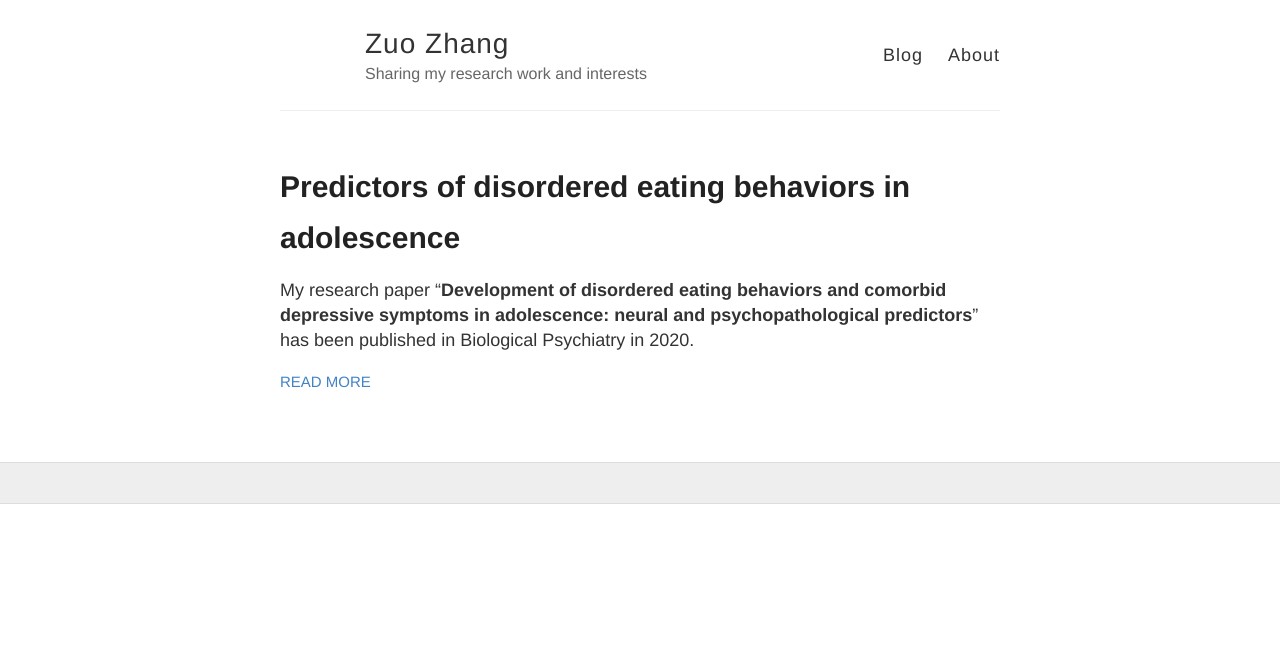
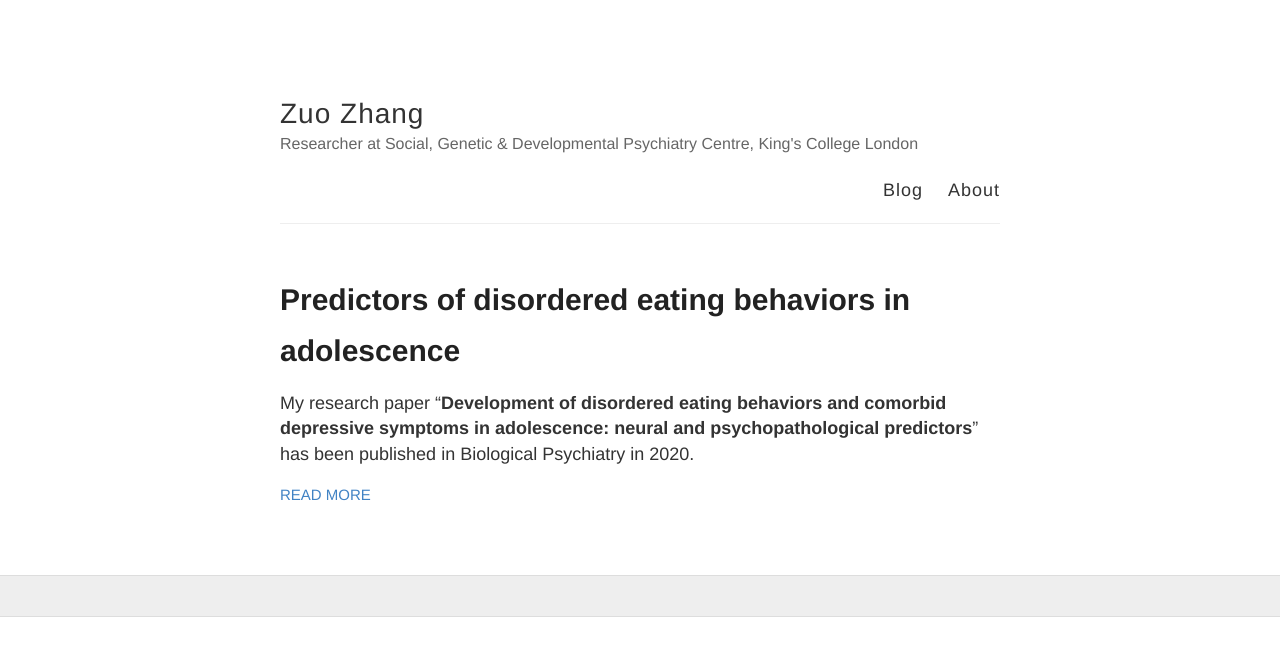
Before and after one commit to crickfan/crickfan.github.io, a Jekyll site: the page built from index.html, in a window 1280 px wide. Shown: the top 656 px of the page. Built offline with Jekyll 4.4.1, drawn with Linux system fonts in a browser that asks for light colours.

Commit message:
Update _config.yml

```diff
--- a/_config.yml
+++ b/_config.yml
@@ -6,7 +6,7 @@
 name: Zuo Zhang
 
 # Short bio or description (displayed in the header)
-description: Sharing my research work and interests
+description: Researcher at Social, Genetic & Developmental Psychiatry Centre, King's College London
 
 # URL of your avatar or profile pic (you could use your GitHub profile pic)
 avatar:
```
